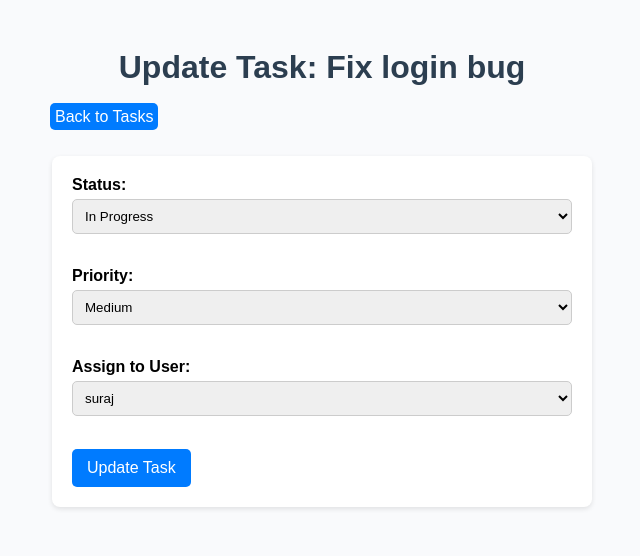
After one commit to Surajangadi03/TaskPlanner, a Django app: page /tasks/1/update/ in a window 1280 px wide. The commit adds this page. Shown: the top 556 px of the page, without its empty margins (318-958 px from the left). Run offline with Django 5.2, Linux system fonts and the light colour scheme; data comes from the database, SQL or seed files in the repository; both versions use the stored data as it was after the commit.

Commit message:
Update task view and templates for status, priority, and assignee

```diff
--- a/taskplannerproj/Templates/tasks.html
+++ b/taskplannerproj/Templates/tasks.html
@@ -39,6 +39,7 @@
                 {% endif %}
             </div>
             <a href="{% url 'update_task' task.id %}" class="update-btn">Update Task</a>
+            <a href="{% url 'delete_task' task.id %}" class="delete-btn"  onclick="return confirm('Are you sure you want to delete this task?');">Delete</a>
         </div>
         {% endfor %}
     {% else %}
--- /dev/null
+++ b/taskplannerproj/Templates/update_task.html
@@ -0,0 +1,59 @@
+{% load static %}
+<!DOCTYPE html>
+<html lang="en">
+<head>
+    <meta charset="UTF-8">
+    <title>Update Task</title>
+    <link rel="stylesheet" href="{% static 'update_task.css' %}">
+</head>
+<body>
+    <h1>Update Task: {{ task.title }}</h1>
+
+    <!-- Back link -->
+    <a href="{% url 'task_list' task.sprint.id %}">Back to Tasks</a>
+
+    <!-- Display messages -->
+    {% if messages %}
+        <ul class="messages">
+            {% for message in messages %}
+                <li>{{ message }}</li>
+            {% endfor %}
+        </ul>
+    {% endif %}
+
+    <!-- Update Task Form -->
+    <form method="POST">
+        {% csrf_token %}
+
+        <!-- Status -->
+        <label for="status">Status:</label>
+        <select id="status" name="status">
+            <option value="todo" {% if task.status == "todo" %}selected{% endif %}>To Do</option>
+            <option value="in_progress" {% if task.status == "in_progress" %}selected{% endif %}>In Progress</option>
+            <option value="done" {% if task.status == "done" %}selected{% endif %}>Done</option>
+        </select><br><br>
+
+        <!-- Priority -->
+        <label for="priority">Priority:</label>
+        <select id="priority" name="priority">
+            <option value="low" {% if task.priority == "low" %}selected{% endif %}>Low</option>
+            <option value="medium" {% if task.priority == "medium" %}selected{% endif %}>Medium</option>
+            <option value="high" {% if task.priority == "high" %}selected{% endif %}>High</option>
+        </select><br><br>
+
+        <!-- Assignee -->
+        <label for="assignee">Assign to User:</label>
+        <select id="assignee" name="assignee">
+            <option value="">-- Select User --</option>
+            {% for user in users %}
+                <option value="{{ user.id }}" {% if task.assignee and task.assignee.id == user.id %}selected{% endif %}>
+                    {{ user.username }}
+                </option>
+            {% endfor %}
+        </select><br><br>
+
+        <!-- Submit -->
+        <button type="submit">Update Task</button>
+    </form>
+</body>
+</html>
--- /dev/null
+++ b/taskplannerproj/static/update_task.css
@@ -0,0 +1,80 @@
+/* General page styling */
+body {
+    font-family: Arial, sans-serif;
+    background-color: #f9fafc;
+    padding: 20px;
+}
+
+/* Page heading */
+h1 {
+    color: #2c3e50;
+    text-align: center;
+}
+
+/* Links */
+a {
+    text-decoration: none;
+    color: white;
+    background-color: #007bff;
+    padding: 5px;
+    border-radius: 5px;
+    margin-left: 340px;
+}
+
+
+/* Form styling */
+form {
+    background: #fff;
+    padding: 20px;
+    border-radius: 8px;
+    max-width: 500px;
+    box-shadow: 0 2px 5px rgba(0,0,0,0.1);
+    margin: 30px auto;
+}
+
+/* Labels */
+label {
+    font-weight: bold;
+}
+
+/* Select boxes */
+select {
+    width: 100%;
+    padding: 8px;
+    margin-top: 5px;
+    margin-bottom: 15px;
+    border-radius: 5px;
+    border: 1px solid #ccc;
+    box-sizing: border-box;
+}
+
+/* Submit button */
+button {
+    background-color: #007bff;
+    color: white;
+    padding: 10px 15px;
+    border: none;
+    border-radius: 5px;
+    cursor: pointer;
+    font-size: 16px;
+}
+
+button:hover {
+    background-color: #0069d9;
+}
+
+/* Messages */
+ul.messages {
+    list-style: none;
+    padding: 0;
+    margin-bottom: 20px;
+}
+
+ul.messages li {
+    background-color: #d1ecf1;
+    color: #0c5460;
+    padding: 10px;
+    margin-bottom: 5px;
+    border-radius: 5px;
+    border: 1px solid #bee5eb;
+}
--- a/taskplannerproj/taskplannerapp/urls.py
+++ b/taskplannerproj/taskplannerapp/urls.py
@@ -11,4 +11,5 @@ urlpatterns = [
     path('tasks/<int:task_id>/update/', views.update_task, name='update_task'),
     path('users/<int:user_id>/tasks/', views.user_tasks, name='user_tasks'),
     path('sprints/<int:sprint_id>/ai-suggestions/', views.ai_suggestions, name='ai_suggestions'),
+    path('task/<int:task_id>/delete/', views.delete_task, name='delete_task'),
 ]
--- a/taskplannerproj/taskplannerapp/views.py
+++ b/taskplannerproj/taskplannerapp/views.py
@@ -66,18 +66,29 @@ def add_task(request, sprint_id):
 
 
 def update_task(request, task_id):
-    "Update task status or assignee"
+    "Update task status, priority, or assignee"
     task = get_object_or_404(Task, id=task_id)
     users = User.objects.all()
+
     if request.method == 'POST':
         task.status = request.POST.get('status')
+        task.priority = request.POST.get('priority')  # <-- Add this line
         assignee_id = request.POST.get('assignee')
         task.assignee = User.objects.get(id=assignee_id) if assignee_id else None
+
         task.save()
         messages.success(request, "Task updated successfully!")
         return redirect('task_list', sprint_id=task.sprint.id)
+
     return render(request, 'update_task.html', {'task': task, 'users': users})
 
+def delete_task(request, task_id):
+    "Delete a task"
+    task = get_object_or_404(Task, id=task_id)
+    sprint_id = task.sprint.id  # store sprint id before deleting
+    task.delete()
+    messages.success(request, "Task deleted successfully!")
+    return redirect('task_list', sprint_id=sprint_id)
 
 # User-specific Tasks
 def user_tasks(request, user_id):
```
Also changed, not shown: taskplannerproj/static/tasks.css (+14 -3 lines), taskplannerproj/db.sqlite3.
